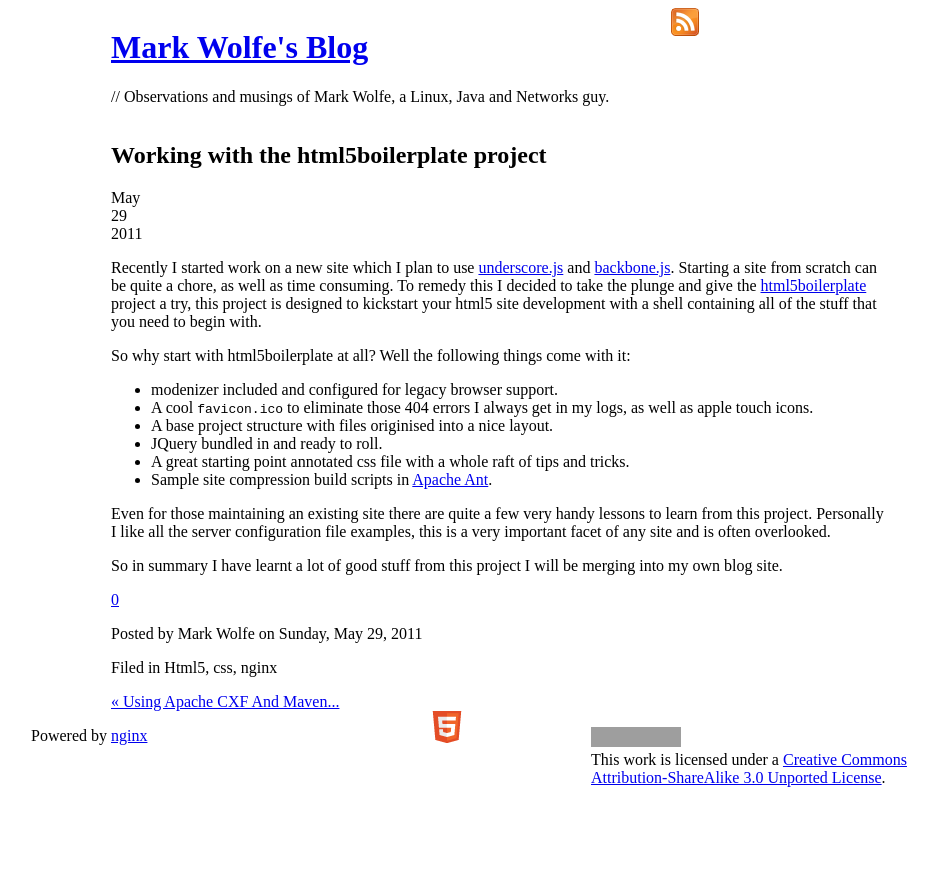
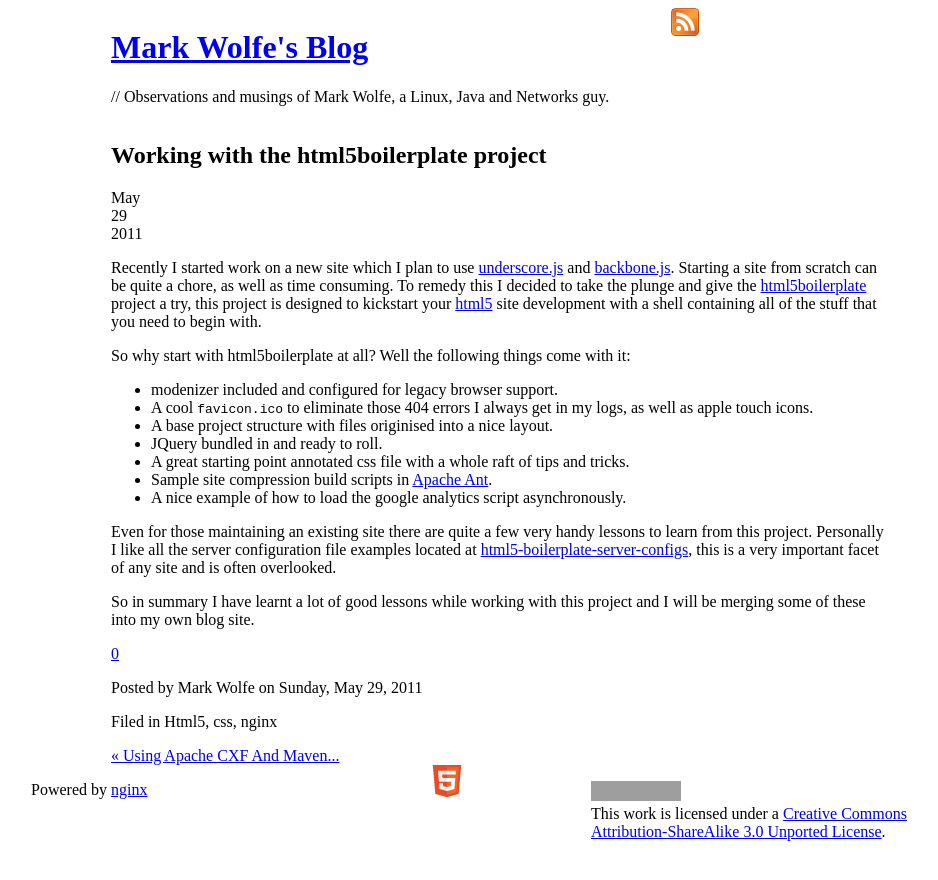
Before and after one commit to wolfeidau/wolfeidau_site, a Jekyll site: the page built from _posts/2011-05-29-working-with-the-html5boilerplate-project.md, in a window 1280 px wide. Shown: the top 880 px of the page, without its empty margins (139-1077 px from the left). Built offline with Jekyll 4.4.1, drawn with Linux system fonts in a browser that asks for light colours; some web fonts are replaced; comment, search, counter and statistics services are not loaded; some of the changed lines change nothing that is shown; grey boxes are pictures that could not be loaded.

Commit message:
Update post on html5boilerplate and JS tweaks.

```diff
--- a/_layouts/default.html
+++ b/_layouts/default.html
@@ -71,15 +71,11 @@
 				document.write('<script charset="utf-8" type="text/javascript" src="http://disqus.com/forums/{{ site.disqus.id }}/get_num_replies.js' + query + '"></' + 'script>');
 			})();
 	</script>
-	<script type="text/javascript">
-		var gaJsHost = (("https:" == document.location.protocol) ? "https://ssl." : "http://www.");
-		document.write(unescape("%3Cscript src='" + gaJsHost + "google-analytics.com/ga.js' type='text/javascript'%3E%3C/script%3E"));
-		</script>
-		<script type="text/javascript">
-			try{
-			var pageTracker = _gat._getTracker("UA-10420512-2");
-			pageTracker._trackPageview();
-			} catch(err) {}
-		</script>
+  <script type="text/javascript">
+      var _gaq=[['_setAccount','UA-10420512-2'],['_trackPageview'],['_trackPageLoadTime']];
+      (function(d,t){var g=d.createElement(t),s=d.getElementsByTagName(t)[0];g.async=1;
+      g.src=('https:'==location.protocol?'//ssl':'//www')+'.google-analytics.com/ga.js';
+      s.parentNode.insertBefore(g,s)}(document,'script'));
+    </script>
   </body>
 </html>
--- a/_posts/2011-05-29-working-with-the-html5boilerplate-project.md
+++ b/_posts/2011-05-29-working-with-the-html5boilerplate-project.md
@@ -4,7 +4,7 @@
 category: html5, css, nginx
 ---
 
-Recently I started work on a new site which I plan to use [underscore.js](http://documentcloud.github.com/underscore/) and [backbone.js](http://documentcloud.github.com/backbone/). Starting a site from scratch can be quite a chore, as well as time consuming. To remedy this I decided to take the plunge and give the [html5boilerplate](http://html5boilerplate.com/) project a try, this project is designed to kickstart your html5 site development with a shell containing all of the stuff that you need to begin with.
+Recently I started work on a new site which I plan to use [underscore.js](http://documentcloud.github.com/underscore/) and [backbone.js](http://documentcloud.github.com/backbone/). Starting a site from scratch can be quite a chore, as well as time consuming. To remedy this I decided to take the plunge and give the [html5boilerplate](http://html5boilerplate.com/) project a try, this project is designed to kickstart your [html5](http://developers.whatwg.org/) site development with a shell containing all of the stuff that you need to begin with.
 
 So why start with html5boilerplate at all? Well the following things come with it:
 * modenizer included and configured for legacy browser support.
@@ -13,7 +13,8 @@
 * JQuery bundled in and ready to roll.
 * A great starting point annotated css file with a whole raft of tips and tricks.
 * Sample site compression build scripts in [Apache Ant](http://ant.apache.org/).
+* A nice example of how to load the google analytics script asynchronously.
 
-Even for those maintaining an existing site there are quite a few very handy lessons to learn from this project. Personally I like all the server configuration file examples, this is a very important facet of any site and is often overlooked.
+Even for those maintaining an existing site there are quite a few very handy lessons to learn from this project. Personally I like all the server configuration file examples located at [html5-boilerplate-server-configs](https://github.com/paulirish/html5-boilerplate-server-configs), this is a very important facet of any site and is often overlooked.
 
-So in summary I have learnt a lot of good stuff from this project I will be merging into my own blog site.
+So in summary I have learnt a lot of good lessons while working with this project and I will be merging some of these into my own blog site.
```
